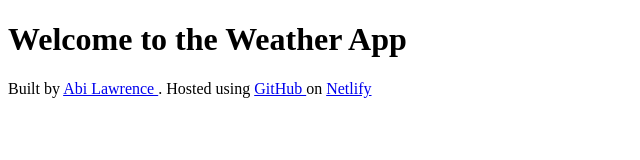
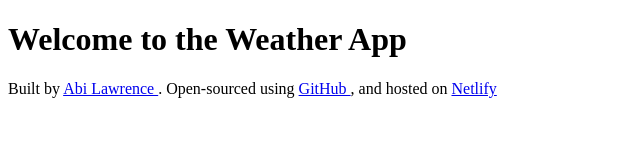
Before and after one commit to AbiLaw/Weather, a plain HTML site: page index.html in a window 1280 px wide. Shown: the whole page, without its empty margins (0-640 px from the left). Drawn offline with Linux system fonts and the light colour scheme.

Commit message:
Rephrased footer wording

```diff
--- a/index.html
+++ b/index.html
@@ -14,7 +14,7 @@
 
   <footer>
     Built by
-    <a href="https://github.com/AbiLaw" target="_blank"> Abi Lawrence </a>. Hosted using <a href="https://github.com/AbiLaw/Weather" target="_blank"> GitHub </a> on <a href="https://www.netlify.com/" target="_blank"> Netlify </a>
+    <a href="https://github.com/AbiLaw" target="_blank"> Abi Lawrence </a>. Open-sourced using <a href="https://github.com/AbiLaw/Weather" target="_blank"> GitHub </a>, and hosted on <a href="https://www.netlify.com/" target="_blank"> Netlify </a>
 
   </footer>
 </body>
```
